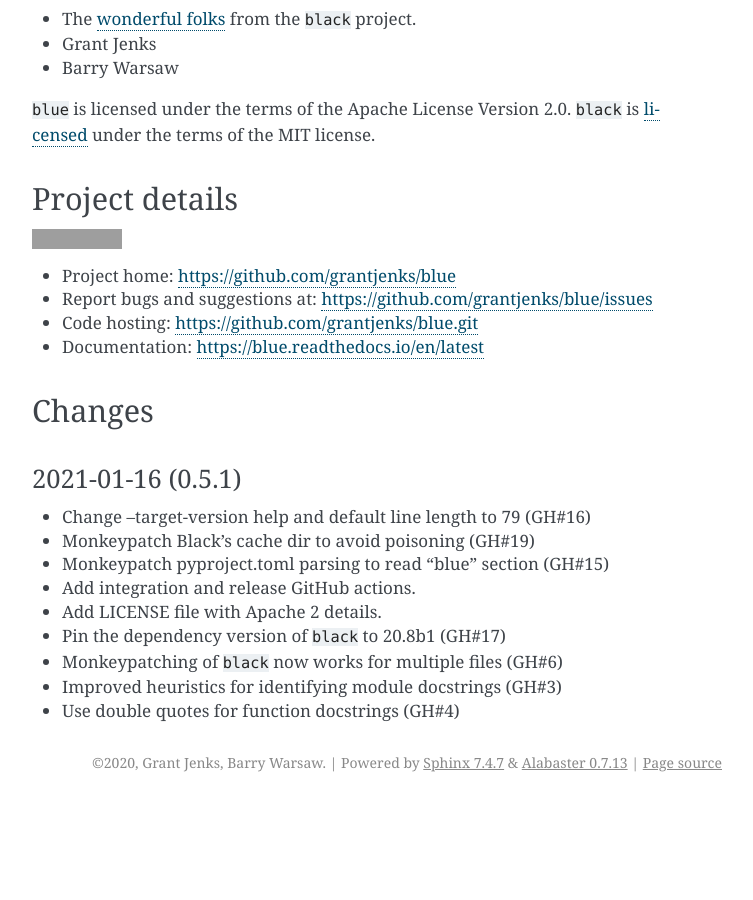
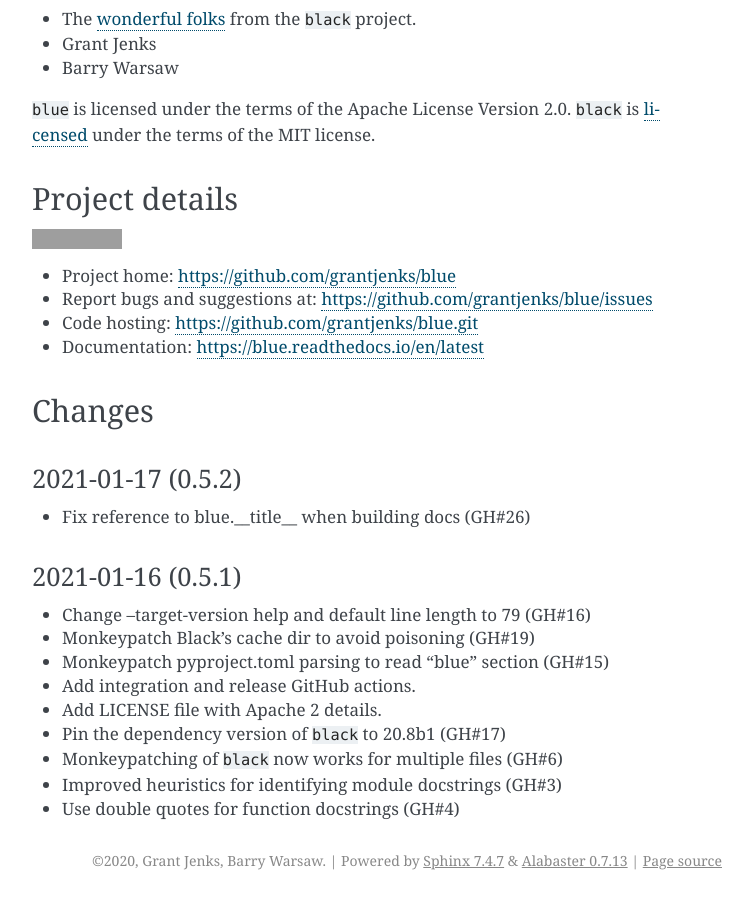
Before and after one commit to grantjenks/blue, a Sphinx documentation site: the page built from docs/index.rst, in a window 1280 px wide and 900 px high, scrolled down 1668 px. Shown: the whole window, without its empty margins (388-1141 px from the left). Built offline with Sphinx 7.4.7, drawn with Linux system fonts in a browser that asks for light colours; before the commit the page ends 2470 px from its top, so only the background shows below that; grey boxes are pictures that could not be loaded.

Commit message:
Update changelog and bump version to 0.5.2

```diff
--- a/blue/__init__.py
+++ b/blue/__init__.py
@@ -22,7 +22,7 @@
 
 from typing import Dict, Any
 
-__version__ = '0.5.1'
+__version__ = '0.5.2'
 
 black_normalize_string_quotes = black.normalize_string_quotes
 black_format_file_in_place = black.format_file_in_place
--- a/docs/index.rst
+++ b/docs/index.rst
@@ -3,6 +3,13 @@
 
 Changes
 =======
+
+
+2021-01-17 (0.5.2)
+------------------
+
+- Fix reference to blue.__title__ when building docs (GH#26)
+
 
 2021-01-16 (0.5.1)
 ------------------
```
